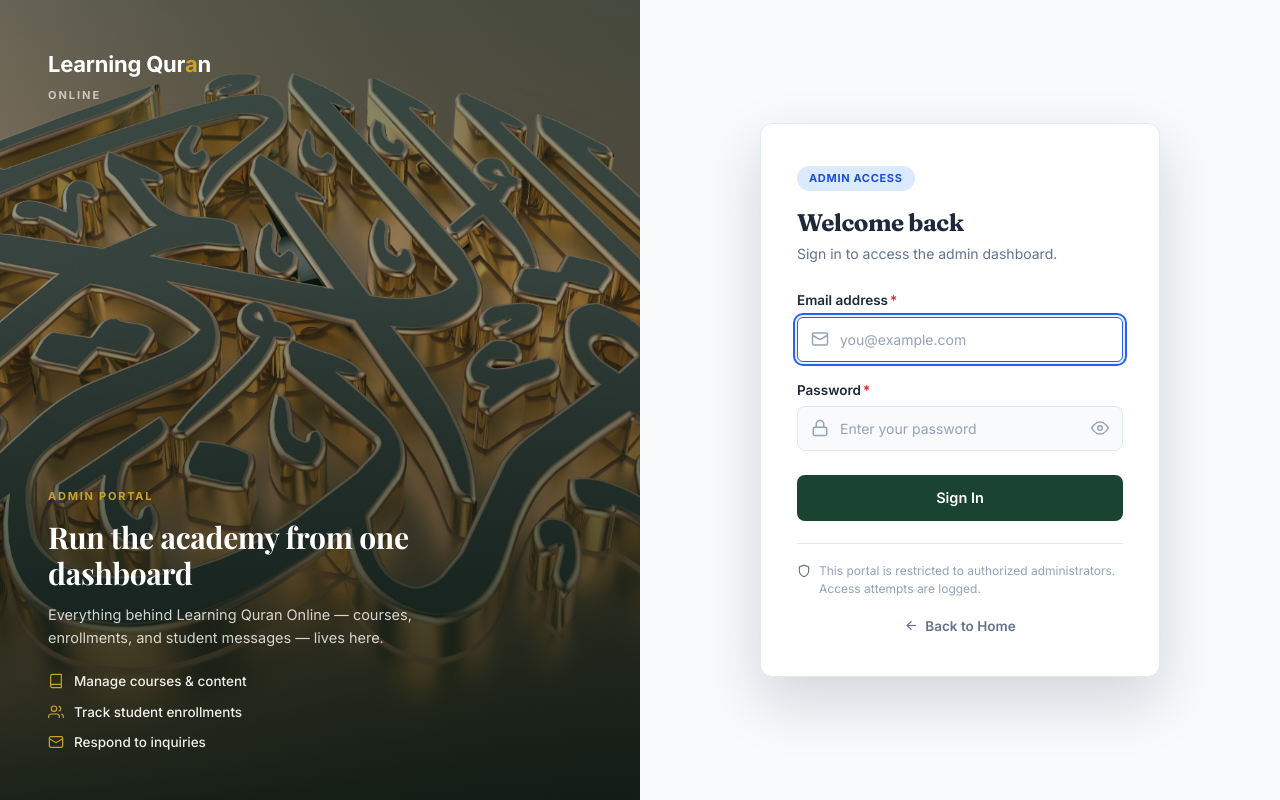
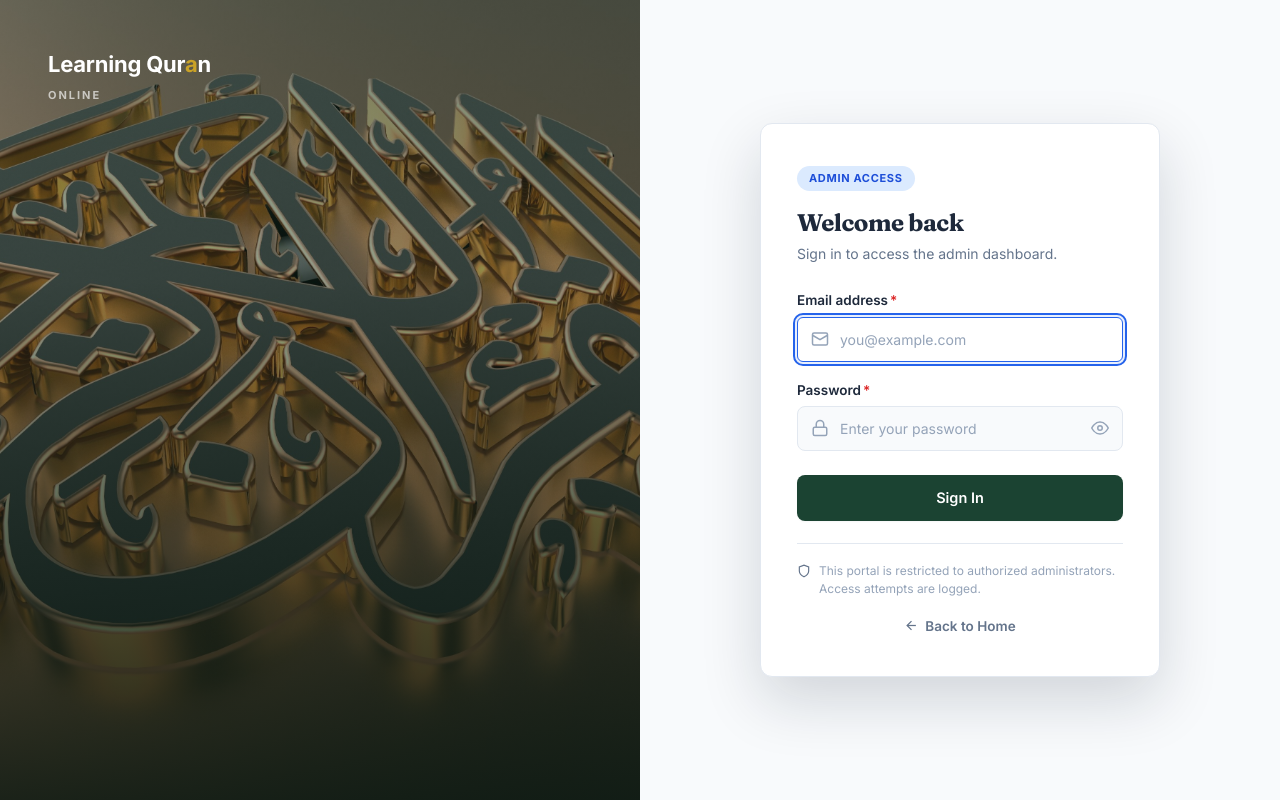
Before and after one commit to Waqashakim1122/Learn-Quran-Online, a React (Create React App) app: page /login in a window 1280 px wide. Built offline with nearby package versions, Linux system fonts and the light colour scheme; no server answers; a web font is replaced by a local one.

Commit message:
Refactor AdminLogin component and icons

```diff
--- a/src/Admin/Pages/AdminLogin.jsx
+++ b/src/Admin/Pages/AdminLogin.jsx
@@ -193,7 +193,11 @@ const AdminLogin = () => {
     return (
         <div className="al-page">
 
-            {/* ================= BRAND PANEL ================= */}
+            {/* ================= BRAND PANEL =================
+                Just the logo over the photo now. No marketing
+                copy here — an admin arriving at this URL already
+                knows what the portal is for; the copy was only
+                repeating itself. */}
 
             <div className="al-brand-panel">
                 <div className="al-brand-scrim" aria-hidden="true" />
@@ -201,27 +205,6 @@ const AdminLogin = () => {
                     <div className="al-brand-logo">
                         <div className="al-brand-logo-word">Learning Qur<span>a</span>n</div>
                         <small>ONLINE</small>
-                    </div>
-
-                    <div className="al-brand-bottom">
-                        <span className="al-brand-eyebrow">ADMIN PORTAL</span>
-                        <h2>Run the academy from one dashboard</h2>
-                        <p>Everything behind Learning Quran Online — courses, enrollments, and student messages — lives here.</p>
-
-                        <ul className="al-brand-features">
-                            <li>
-                                <svg viewBox="0 0 24 24" fill="none" stroke="currentColor" strokeWidth="1.8"><path d="M4 19.5A2.5 2.5 0 0 1 6.5 17H20" /><path d="M6.5 2H20v20H6.5A2.5 2.5 0 0 1 4 19.5v-15A2.5 2.5 0 0 1 6.5 2z" /></svg>
-                                Manage courses &amp; content
-                            </li>
-                            <li>
-                                <svg viewBox="0 0 24 24" fill="none" stroke="currentColor" strokeWidth="1.8"><path d="M17 21v-2a4 4 0 0 0-4-4H5a4 4 0 0 0-4 4v2" /><circle cx="9" cy="7" r="4" /><path d="M23 21v-2a4 4 0 0 0-3-3.87M16 3.13a4 4 0 0 1 0 7.75" /></svg>
-                                Track student enrollments
-                            </li>
-                            <li>
-                                <svg viewBox="0 0 24 24" fill="none" stroke="currentColor" strokeWidth="1.8"><rect x="2" y="4" width="20" height="16" rx="2" /><path d="M2 7l10 6 10-6" /></svg>
-                                Respond to inquiries
-                            </li>
-                        </ul>
                     </div>
                 </div>
             </div>
```
